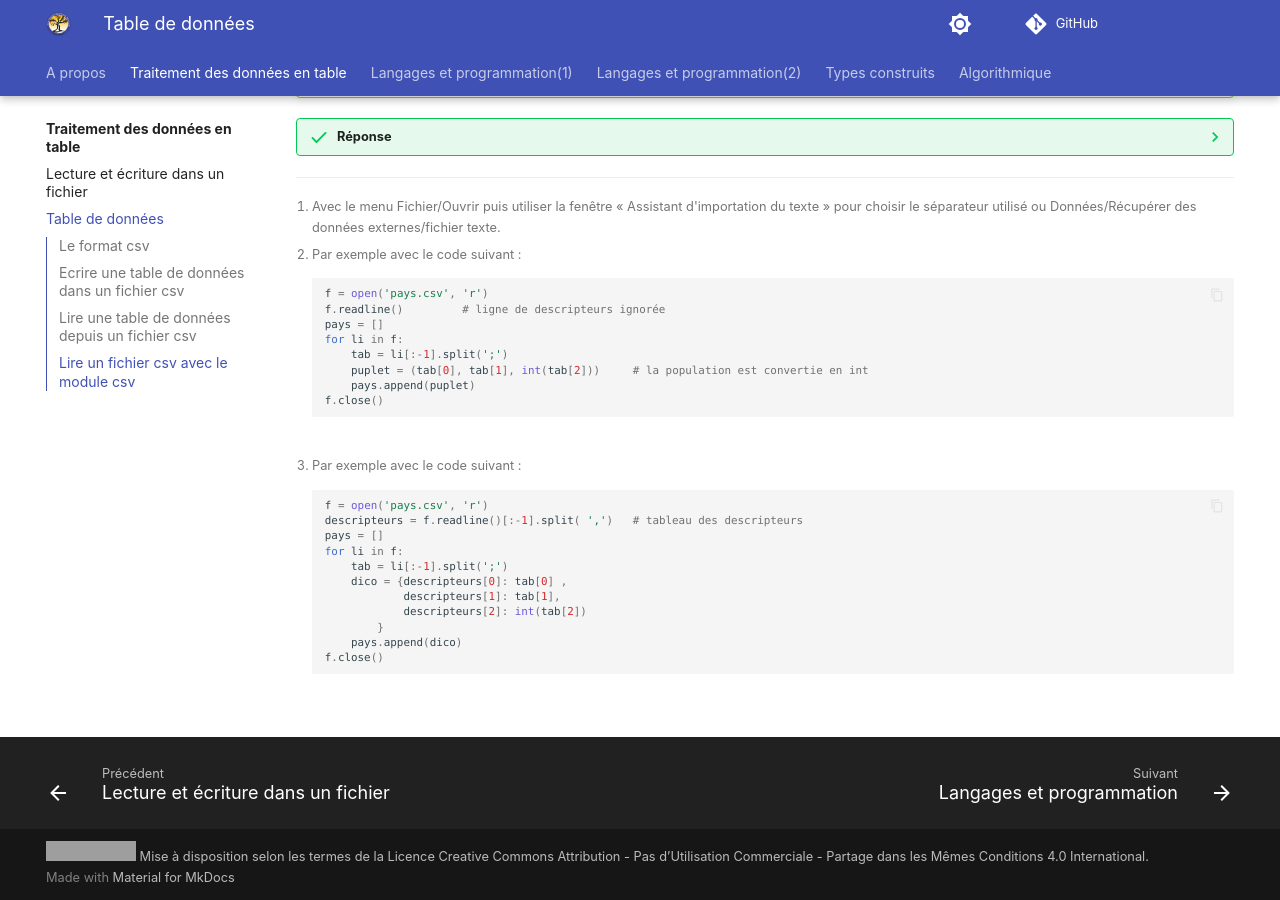
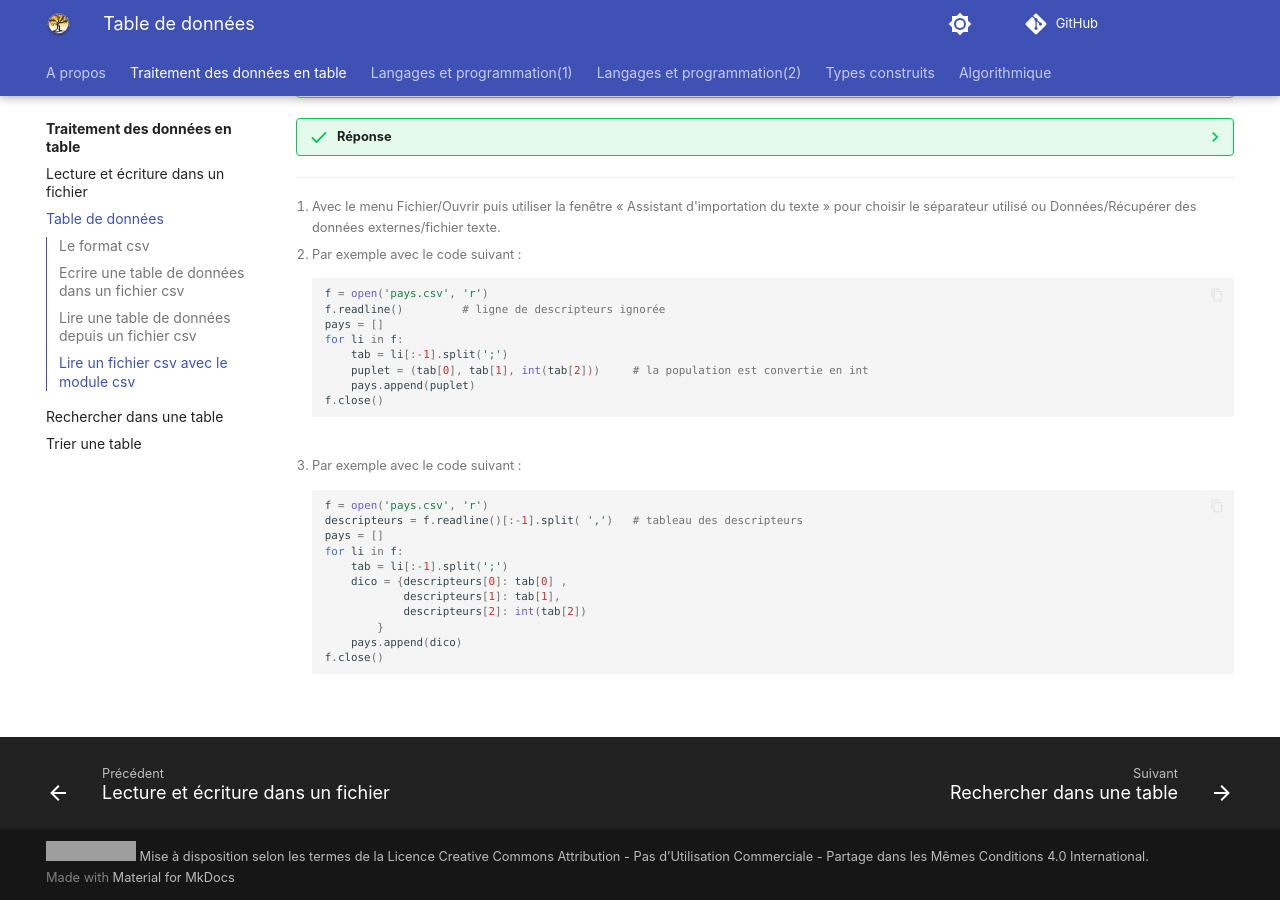
Before and after one commit to eipaca/NSI-1, an MkDocs documentation site: the page built from docs/donnees-en-tables/2-table-de-donnees.md, in a window 1280 px wide and 900 px high, scrolled down 4807 px. Built offline with MkDocs 1.6.1 and Material for MkDocs 9.7.7, drawn with Linux system fonts in a browser that asks for light colours; emoji names are drawn with the system emoji font; comment, search, counter and statistics services are not loaded; grey boxes are pictures that could not be loaded.

Commit message:
Update mkdocs.yml

```diff
--- a/mkdocs.yml
+++ b/mkdocs.yml
@@ -138,8 +138,8 @@ nav:
     - donnees-en-tables/index.md
     - Lecture et écriture dans un fichier: donnees-en-tables/1-lecture-ecriture-dans-un-fichier.md
     - Table de données: donnees-en-tables/2-table-de-donnees.md
-  #  - Rechercher dans une table: donnees-en-tables/3-rechercher-dans-une-table.md
-  #  - Trier une table: donnees-en-tables/4-trier-une-table.md
+    - Rechercher dans une table: donnees-en-tables/3-rechercher-dans-une-table.md
+    - Trier une table: donnees-en-tables/4-trier-une-table.md
   #  - Fusionner des tables: donnees-en-tables/5-fusionner-des-tables.md
   #- Interactions entre l’homme et la machine sur le Web:
   #  - ihm-sur-web/index.md
```
